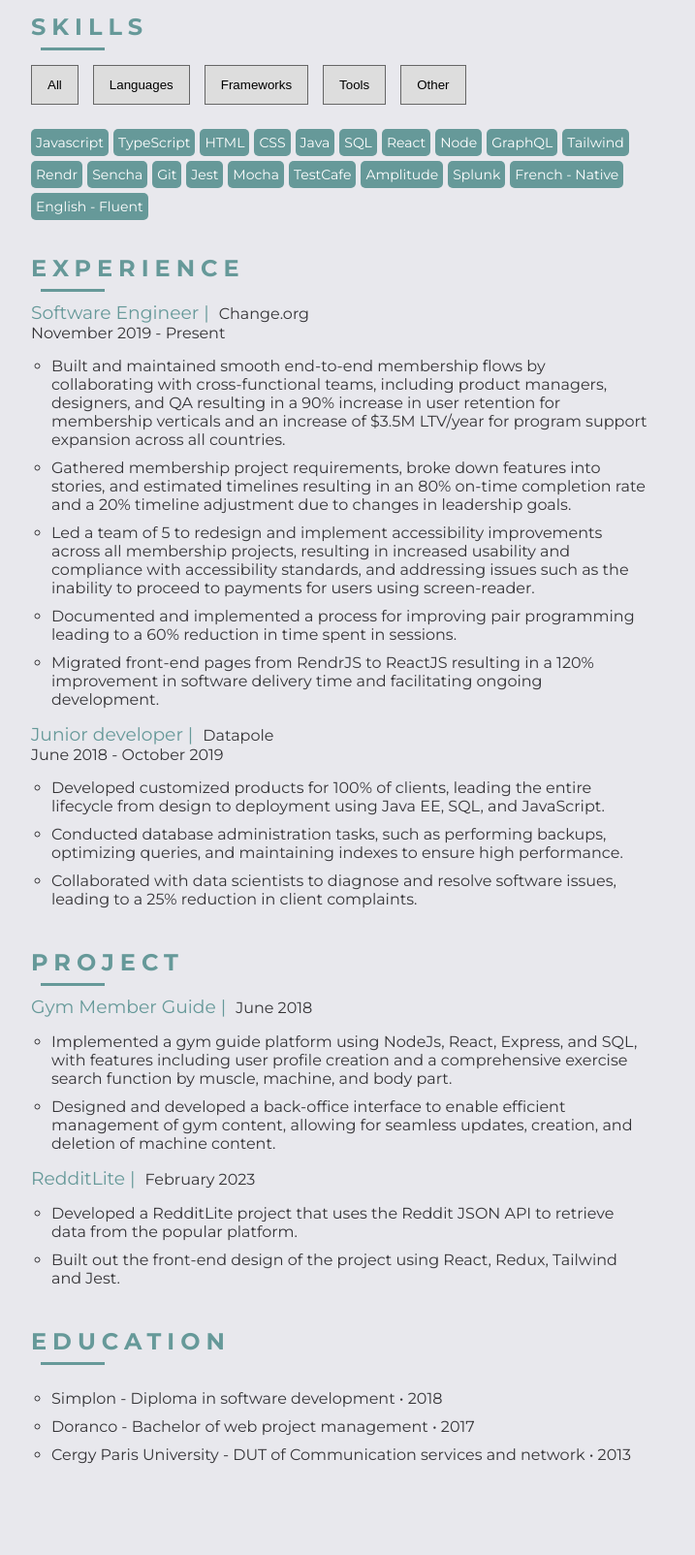
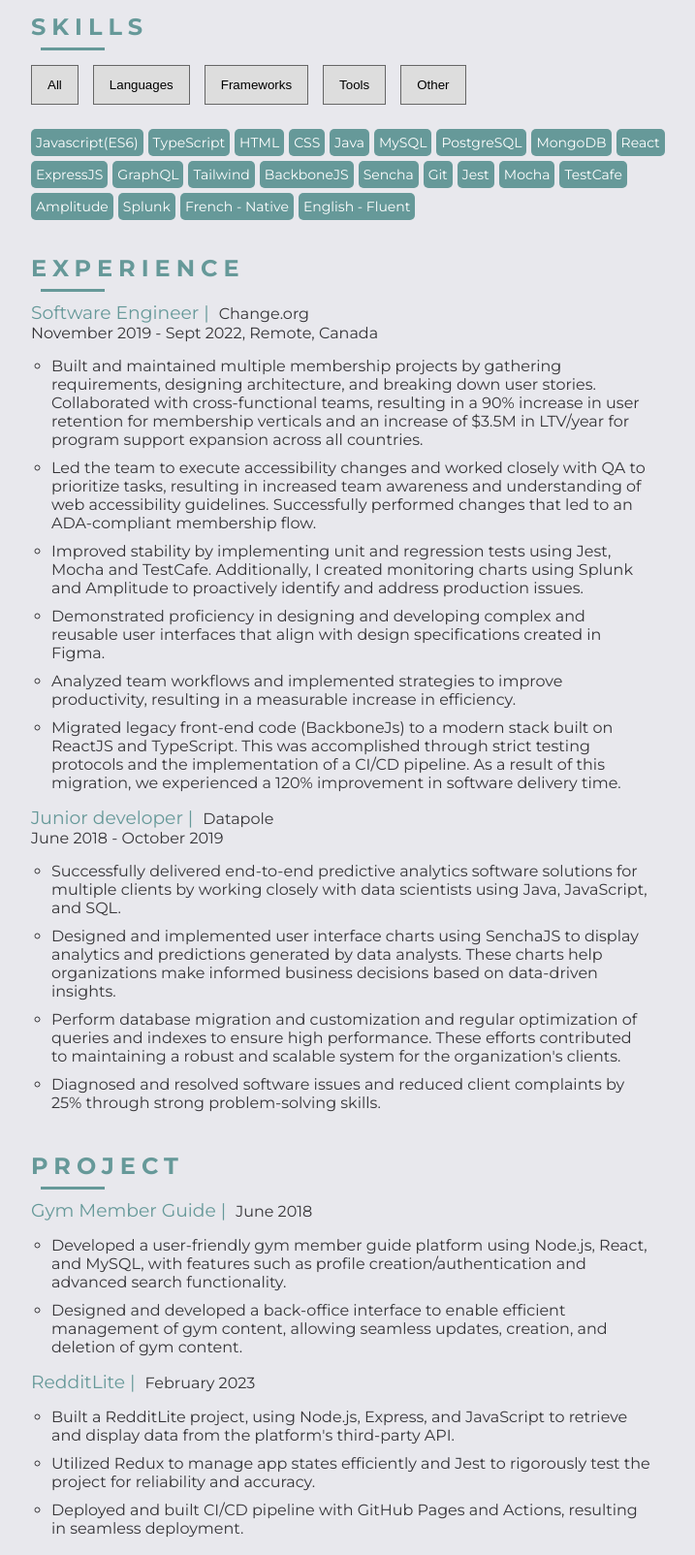
Before and after one commit to annesophiesimon/digital_resume, a plain HTML site: page index.html in a window 1280 px wide. Shown: the part 168-1772 px from the top of the page at 97% size, without its empty margins (278-995 px from the left). Before the commit the page ends 1709 px from the top, so only its background shows below. Drawn offline with Linux system fonts and the light colour scheme.

Commit message:
update resume

```diff
--- a/index.html
+++ b/index.html
@@ -33,7 +33,7 @@
                 <div id="socials-list">
                     <a href="https://www.linkedin.com/in/ansimon1/" target="_blank"><i class="fa-brands fa-linkedin-in"></i>Linkedin</a>
                     <a href="https://github.com/annesophiesimon" target="_blank"><i class="fa-brands fa-github"></i>Github</a>
-                    <a href="./assets/resume.pdf" target="_blank"><i class="fa-solid fa-circle-down"></i>Download Resume</a>
+                    <a href="./assets/Software-Engineer-AnneSophie-SIMON.pdf" target="_blank"><i class="fa-solid fa-circle-down"></i>Download Resume</a>
                 </div>
             </section>
 
@@ -65,22 +65,25 @@
                             <h3>Software Engineer |</h3>
                             <p>Change.org</p>
                         </div>
-                        <p>November 2019 - Present</p>
+                        <p>November 2019 - Sept 2022, Remote, Canada</p>
                         <ul>
                             <li>
-                                Built and maintained smooth end-to-end membership flows by collaborating with cross-functional teams, including product managers, designers, and QA resulting in a 90% increase in user retention for membership verticals and an increase of $3.5M LTV/year for program support expansion across all countries.
+                                Built and maintained multiple membership projects by gathering requirements, designing architecture, and breaking down user stories. Collaborated with cross-functional teams, resulting in a 90% increase in user retention for membership verticals and an increase of $3.5M in LTV/year for program support expansion across all countries.
                             </li>
                             <li>
-                                Gathered membership project requirements, broke down features into stories, and estimated timelines resulting in an 80% on-time completion rate and a 20% timeline adjustment due to changes in leadership goals.
+                                Led the team to execute accessibility changes and worked closely with QA to prioritize tasks, resulting in increased team awareness and understanding of web accessibility guidelines. Successfully performed changes that led to an ADA-compliant membership flow.
                             </li>
                             <li>
-                                Led a team of 5 to redesign and implement accessibility improvements across all membership projects, resulting in increased usability and compliance with accessibility standards, and addressing issues such as the inability to proceed to payments for users using screen-reader.
+                                Improved stability by implementing unit and regression tests using Jest, Mocha and TestCafe. Additionally, I created monitoring charts using Splunk and Amplitude to proactively identify and address production issues.
                             </li>
                             <li>
-                                Documented and implemented a process for improving pair programming leading to a 60% reduction in time spent in sessions.
+                                Demonstrated proficiency in designing and developing complex and reusable user interfaces that align with design specifications created in Figma.
                             </li>
                             <li>
-                                Migrated front-end pages from RendrJS to ReactJS resulting in a 120% improvement in software delivery time and facilitating ongoing development.
+                                Analyzed team workflows and implemented strategies to improve productivity, resulting in a measurable increase in efficiency.
+                            </li>
+                            <li>
+                                Migrated legacy front-end code (BackboneJs) to a modern stack built on ReactJS and TypeScript. This was accomplished through strict testing protocols and the implementation of a CI/CD pipeline. As a result of this migration, we experienced a 120% improvement in software delivery time.
                             </li>
                         </ul>
                     </div>
@@ -92,11 +95,18 @@
                         <p>June 2018 - October 2019</p>
                         <ul>
                             <li>
-                                Developed customized products for 100% of clients, leading the entire lifecycle from design to deployment using Java EE, SQL, and JavaScript.</li>
+                                Successfully delivered end-to-end predictive analytics software solutions for multiple clients by working closely with data scientists using Java, JavaScript, and SQL.
+
+                            </li>
                             <li>
-                                Conducted database administration tasks, such as performing backups, optimizing queries, and maintaining indexes to ensure high performance.</li>
+                                Designed and implemented user interface charts using SenchaJS to display analytics and predictions generated by data analysts. These charts help organizations make informed business decisions based on data-driven insights.
+                            </li>
                             <li>
-                                Collaborated with data scientists to diagnose and resolve software issues, leading to a 25% reduction in client complaints.</li>
+                                Perform database migration and customization and regular optimization of queries and indexes to ensure high performance. These efforts contributed to maintaining a robust and scalable system for the organization's clients.
+                            </li>
+                            <li>
+                                Diagnosed and resolved software issues and reduced client complaints by 25% through strong problem-solving skills.
+                            </li>
                         </ul>
                     </div>
                 </div>
@@ -114,10 +124,10 @@
                         </div>
                         <ul>
                             <li>
-                                Implemented a gym guide platform using NodeJs, React, Express, and SQL, with features including user profile creation and a comprehensive exercise search function by muscle, machine, and body part.
+                                Developed a user-friendly gym member guide platform using  Node.js, React, and MySQL, with features such as profile creation/authentication and advanced search functionality.
                             </li>
                             <li>
-                                Designed and developed a back-office interface to enable efficient management of gym content, allowing for seamless updates, creation, and deletion of machine content.
+                                Designed and developed a back-office interface to enable efficient management of gym content, allowing seamless updates, creation, and deletion of gym content.
                             </li>
                         </ul>
                     </div>
@@ -128,9 +138,14 @@
                         </div>
                         <ul>
                             <li>
-                                Developed a RedditLite project that uses the Reddit JSON API to retrieve data from the popular platform.</li>
+                                Built a RedditLite project, using Node.js, Express, and JavaScript to retrieve and display data from the platform's third-party API.
+                            </li>
                             <li>
-                                Built out the front-end design of the project using React, Redux, Tailwind and Jest.</li>
+                                Utilized Redux to manage app states efficiently and Jest to rigorously test the project for reliability and accuracy.
+                            </li>
+                            <li>
+                                Deployed and built CI/CD pipeline with GitHub Pages and Actions, resulting in seamless deployment.
+                            </li>
                         </ul>
                     </div>
                 </div>
--- a/script.js
+++ b/script.js
@@ -1,7 +1,7 @@
 export function script () {
     const skillsData =   [
         {
-            "name": "Javascript",
+            "name": "Javascript(ES6)",
             "type": "language"
         },
         {
@@ -21,7 +21,15 @@ export function script () {
             "type": "language"
         },
         {
-            "name": "SQL",
+            "name": "MySQL",
+            "type": "language"
+        },
+        {
+            "name": "PostgreSQL",
+            "type": "language"
+        },
+        {
+            "name": "MongoDB",
             "type": "language"
         },
         {
@@ -29,7 +37,7 @@ export function script () {
             "type": "framework"
         },
         {
-            "name": "Node",
+            "name": "ExpressJS",
             "type": "framework"
         },
         {
@@ -41,7 +49,7 @@ export function script () {
             "type": "framework"
         },
         {
-            "name": "Rendr",
+            "name": "BackboneJS",
             "type": "framework"
         },
         {
```
Also changed, not shown: 2 other files.
